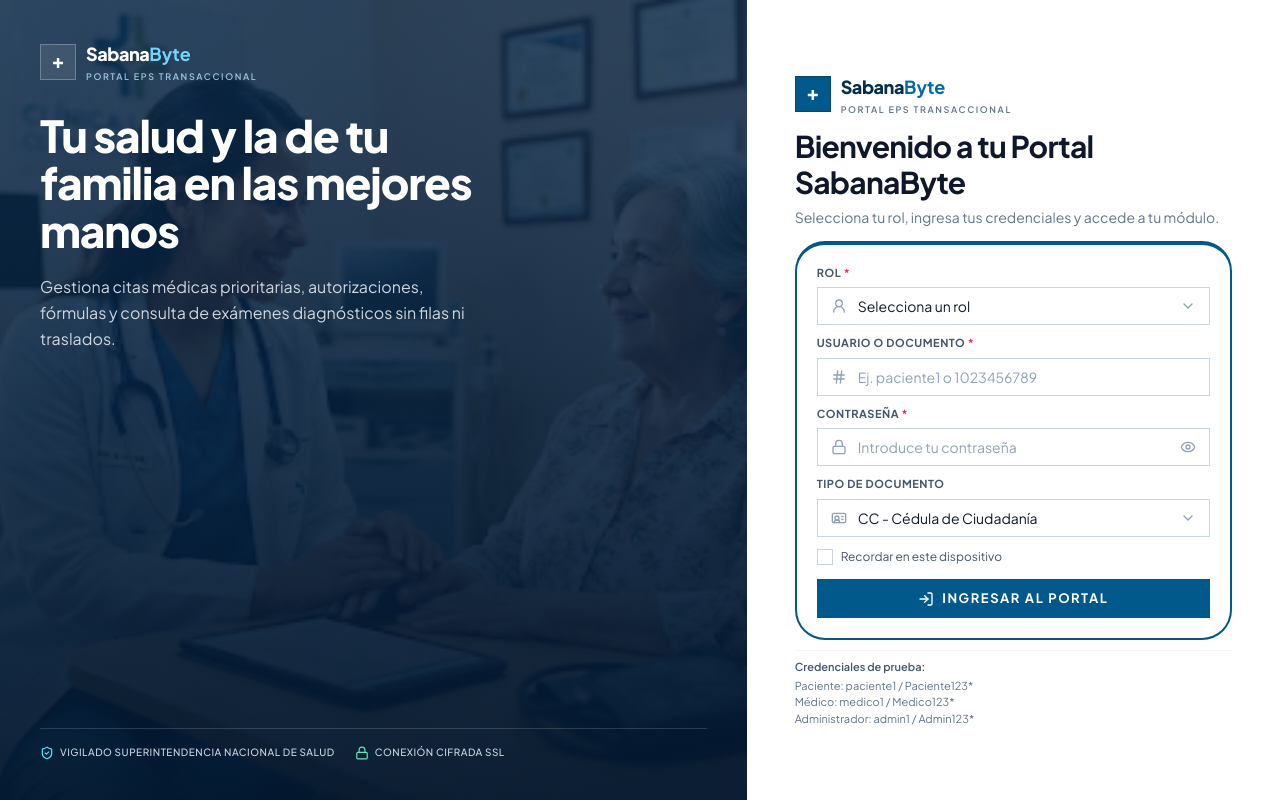
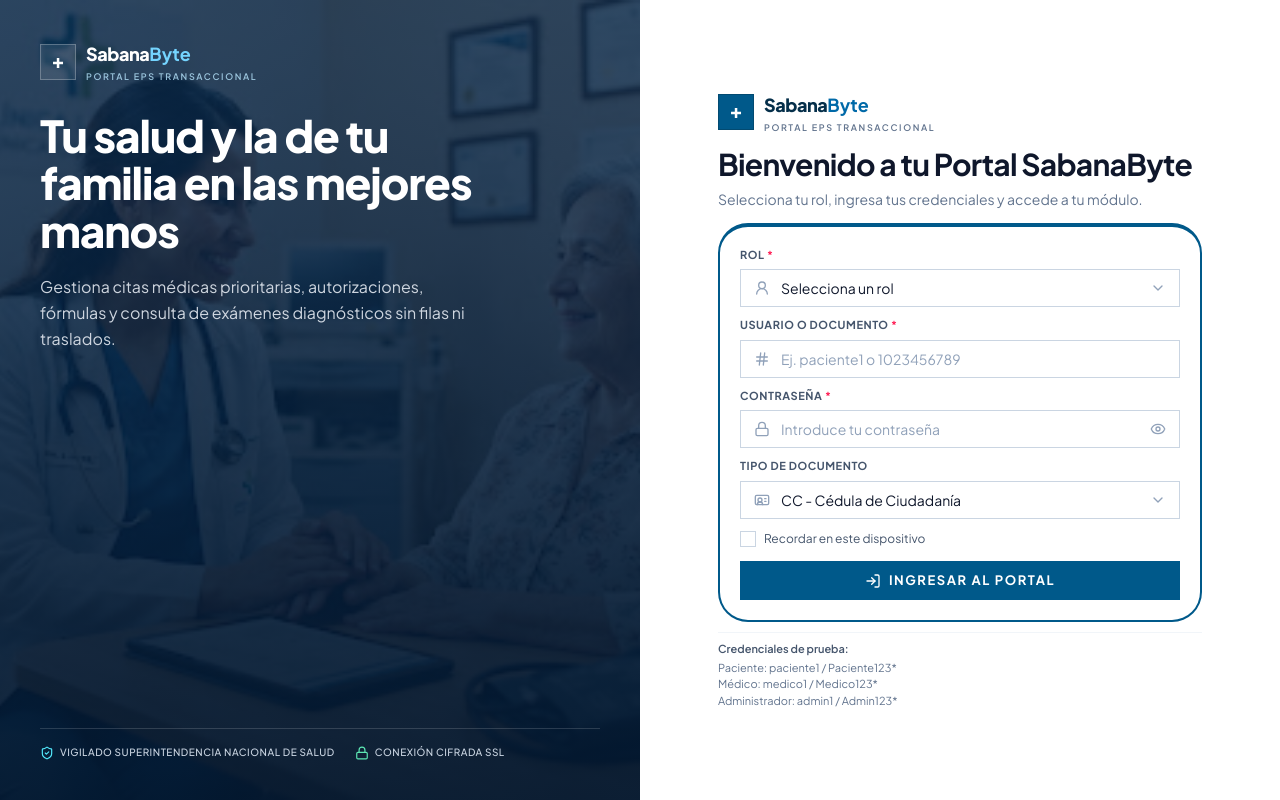
Before and after one commit to yeisonipia48/SabanaByte, a React (Vite) app in the folder client/: page / in a window 1280 px wide. Built offline with nearby package versions, Linux system fonts and the light colour scheme.

Commit message:
fix_ cambiar el tamaño

```diff
--- a/client/src/features/auth/LoginPage.tsx
+++ b/client/src/features/auth/LoginPage.tsx
@@ -16,9 +16,9 @@ function LoginPage({ onLoginSuccess }: LoginPageProps) {
       >
         <MobileBrandBanner />
 
-        <InstitutionalHero className="lg:col-span-7" />
+        <InstitutionalHero className="lg:col-span-6" />
 
-        <section className="h-full min-h-0 overflow-hidden lg:col-span-5">
+        <section className="h-full min-h-0 overflow-hidden lg:col-span-6">
           <LoginForm onLoginSuccess={onLoginSuccess} />
         </section>
       </main>
```
